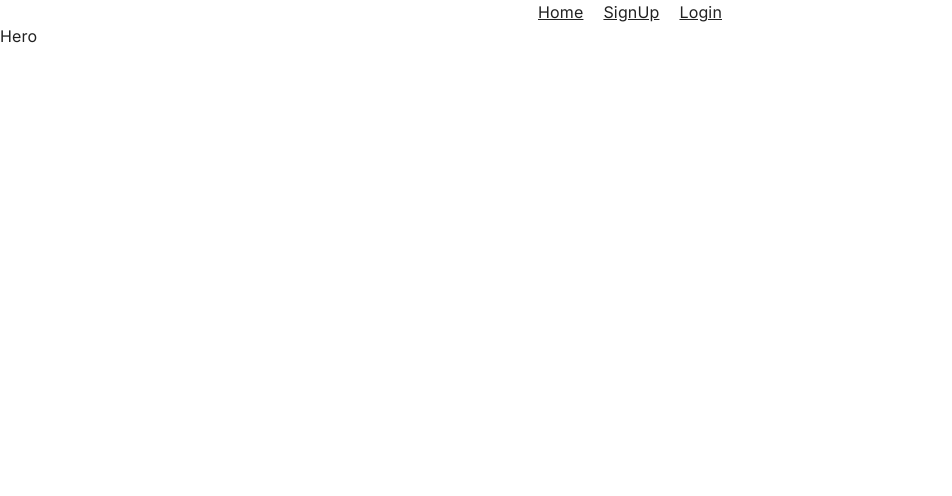
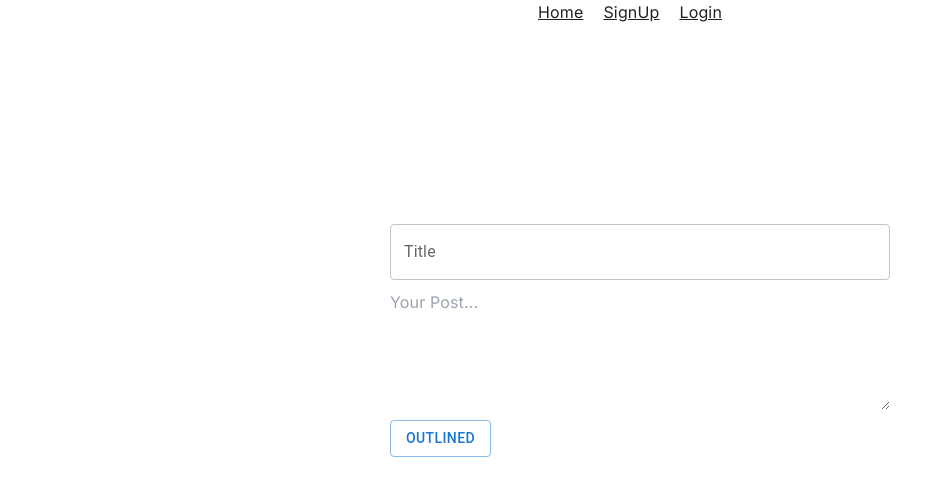
Before and after one commit to ahsanshakil-baust/Nodejs-Mysql, a Next.js app in the folder postfrontend/: page / in a window 1280 px wide. Shown: the top 496 px of the page, without its empty margins (0-952 px from the left). Built offline with nearby package versions, Linux system fonts and the light colour scheme.

Commit message:
some basic design changes

```diff
--- a/postfrontend/app/components/navbar/Navbar.tsx
+++ b/postfrontend/app/components/navbar/Navbar.tsx
@@ -7,7 +7,7 @@ import Link from "next/link";
 const Navbar = () => {
     return (
         <NavbarWrapper className={navwrapper}>
-            <Link className="underline mr-5" href="/pages/home">
+            <Link className="underline mr-5" href="/">
                 Home
             </Link>
 
--- a/postfrontend/app/page.tsx
+++ b/postfrontend/app/page.tsx
@@ -1,3 +1,5 @@
+import HomePage from "./pages/home/HomePage";
+
 export default function Home() {
-  return <div>Hero</div>;
+    return <HomePage />;
 }
--- /dev/null
+++ b/postfrontend/app/pages/home/HomePage.tsx
@@ -0,0 +1,42 @@
+"use client";
+
+import styled from "@emotion/styled";
+import { TextField, TextareaAutosize, Button } from "@mui/material";
+
+const HomeWrapper = styled("div")({
+    display: "flex",
+    flexDirection: "column",
+    justifyContent: "center",
+    alignItems: "center",
+    margin: "auto",
+    marginTop: "200px",
+    width: "500px",
+});
+
+const HomePage = () => {
+    return (
+        <HomeWrapper>
+            <TextField
+                style={{ width: "100%" }}
+                id="outlined-basic"
+                label="Title"
+                variant="outlined"
+            />
+            <TextareaAutosize
+                style={{ width: "100%", marginTop: "10px", outline: "none" }}
+                maxRows={20}
+                minRows={5}
+                placeholder="Your Post..."
+            />
+
+            <Button
+                variant="outlined"
+                style={{ alignSelf: "flex-start", marginTop: "10px" }}
+            >
+                Outlined
+            </Button>
+        </HomeWrapper>
+    );
+};
+
+export default HomePage;
--- a/postfrontend/app/pages/home/page.tsx
+++ /dev/null
@@ -1,7 +0,0 @@
-import React from "react";
-
-const page = () => {
-  return <div>Home</div>;
-};
-
-export default page;
```
Also changed, not shown: postfrontend/tsconfig.json (+7 -1 lines).
